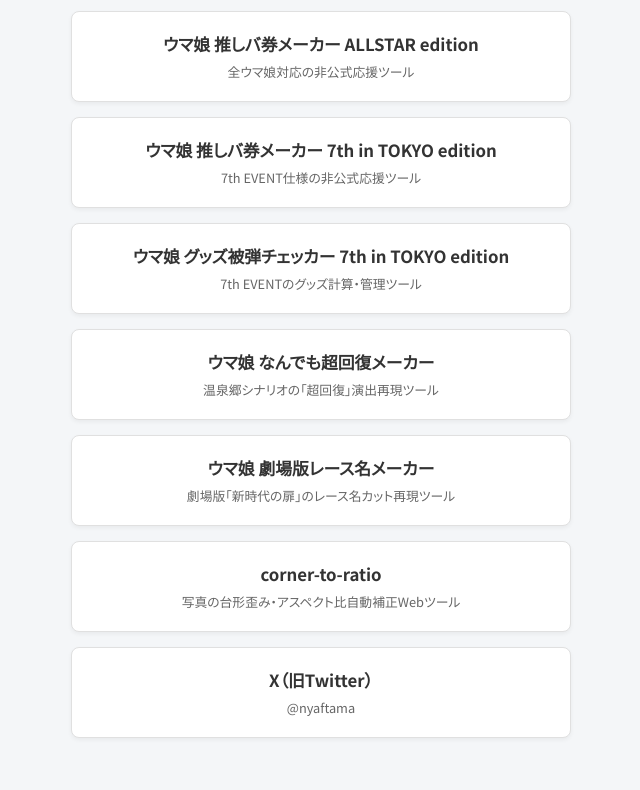
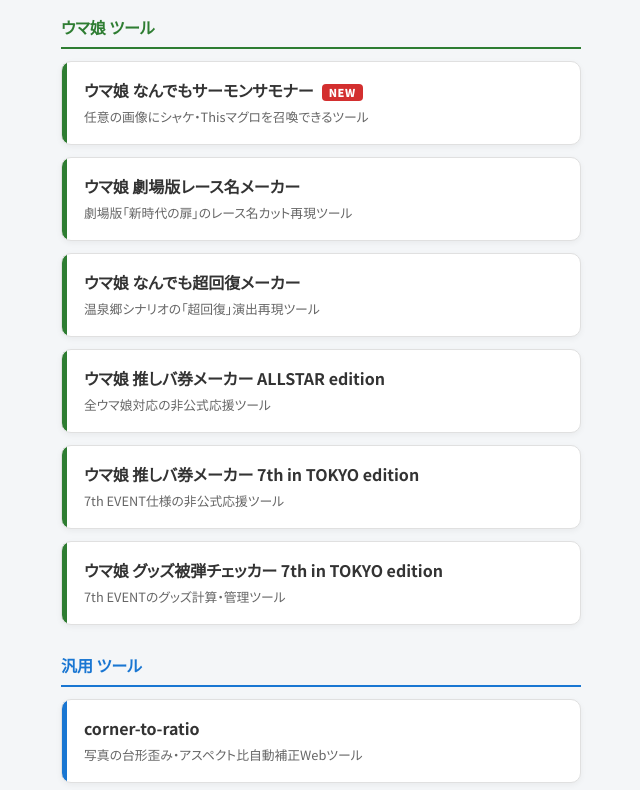
Before and after one commit to nyaftama/nyaftama.github.io, a plain HTML site: page index.html in a window 1280 px wide. Shown: the part 94-884 px from the top of the page, without its empty margins (319-959 px from the left). Drawn offline with Linux system fonts and the light colour scheme.

Commit message:
Update site structure in sitemap

```diff
--- /dev/null
+++ b/css/style.css
@@ -0,0 +1,176 @@
+/* -------------------------------------------------------------------------- */
+/* Nyaftama's GitHub Portal - Stylesheet                                      */
+/* -------------------------------------------------------------------------- */
+
+:root {
+    --uma-primary: #2e7d32;
+    --uma-light: #e8f5e9;
+    --general-primary: #1976d2;
+    --general-light: #e3f2fd;
+    --bg-color: #f4f6f8;
+    --card-bg: #ffffff;
+    --text-color: #333333;
+    --text-muted: #666666;
+    --border-color: #e0e0e0;
+    --radius: 10px;
+    --shadow: 0 2px 6px rgba(0, 0, 0, 0.05);
+    --shadow-hover: 0 6px 16px rgba(0, 0, 0, 0.08);
+}
+
+* {
+    box-sizing: border-box;
+    margin: 0;
+    padding: 0;
+}
+
+body {
+    font-family: 'Noto Sans JP', -apple-system, BlinkMacSystemFont, sans-serif;
+    font-feature-settings: "palt";
+    background-color: var(--bg-color);
+    color: var(--text-color);
+    padding: 40px 20px;
+    display: flex;
+    flex-direction: column;
+    align-items: center;
+    line-height: 1.6;
+    -webkit-font-smoothing: antialiased;
+}
+
+.container {
+    width: 100%;
+    max-width: 520px;
+}
+
+.main-title {
+    color: #222222;
+    font-size: 1.6rem;
+    font-weight: 900;
+    margin-bottom: 28px;
+    text-align: center;
+}
+
+.section-block {
+    margin-bottom: 28px;
+}
+
+.section-title {
+    font-size: 1rem;
+    font-weight: 700;
+    margin-bottom: 12px;
+    display: flex;
+    align-items: center;
+    gap: 8px;
+    padding-bottom: 6px;
+    border-bottom: 2px solid var(--border-color);
+}
+
+.section-title.uma {
+    color: var(--uma-primary);
+    border-bottom-color: var(--uma-primary);
+}
+
+.section-title.general {
+    color: var(--general-primary);
+    border-bottom-color: var(--general-primary);
+}
+
+.section-title.sns {
+    color: #555555;
+    border-bottom-color: #cccccc;
+}
+
+.link-container {
+    display: flex;
+    flex-direction: column;
+    gap: 12px;
+}
+
+/* Card Links with linear-gradient left accent line (No border-left) */
+.card-link {
+    display: block;
+    background-color: var(--card-bg);
+    border: 1px solid var(--border-color);
+    border-radius: var(--radius);
+    padding: 16px 18px 16px 22px;
+    text-decoration: none;
+    color: var(--text-color);
+    font-weight: 700;
+    font-size: 1rem;
+    box-shadow: var(--shadow);
+    transition: all 0.2s ease;
+    position: relative;
+    background-repeat: no-repeat;
+}
+
+.card-link.uma {
+    background-image: linear-gradient(to right, var(--uma-primary) 0, var(--uma-primary) 5px, transparent 5px);
+}
+
+.card-link.uma:hover {
+    transform: translateY(-2px);
+    box-shadow: var(--shadow-hover);
+    border-color: var(--uma-primary);
+    color: var(--uma-primary);
+    background-color: #fafdfa;
+    background-image: linear-gradient(to right, var(--uma-primary) 0, var(--uma-primary) 5px, transparent 5px);
+}
+
+.card-link.general {
+    background-image: linear-gradient(to right, var(--general-primary) 0, var(--general-primary) 5px, transparent 5px);
+}
+
+.card-link.general:hover {
+    transform: translateY(-2px);
+    box-shadow: var(--shadow-hover);
+    border-color: var(--general-primary);
+    color: var(--general-primary);
+    background-color: #fafcfd;
+    background-image: linear-gradient(to right, var(--general-primary) 0, var(--general-primary) 5px, transparent 5px);
+}
+
+.card-link.sns {
+    background-image: linear-gradient(to right, #555555 0, #555555 5px, transparent 5px);
+}
+
+.card-link.sns:hover {
+    transform: translateY(-2px);
+    box-shadow: var(--shadow-hover);
+    border-color: #111111;
+    color: #111111;
+    background-image: linear-gradient(to right, #111111 0, #111111 5px, transparent 5px);
+}
+
+/* Card Subtitle Description */
+.card-desc {
+    display: block;
+    font-size: 0.8rem;
+    color: var(--text-muted);
+    margin-top: 4px;
+    font-weight: normal;
+}
+
+.card-link.uma:hover .card-desc {
+    color: var(--uma-primary);
+    opacity: 0.85;
+}
+
+.card-link.general:hover .card-desc {
+    color: var(--general-primary);
+    opacity: 0.85;
+}
+
+/* NEW Badge (Inline, shrink-wrapped with white text) */
+.badge-new {
+    display: inline-block !important;
+    width: auto !important;
+    background: #d32f2f !important;
+    color: #ffffff !important;
+    font-size: 0.68rem;
+    font-weight: 900;
+    padding: 2px 7px;
+    border-radius: 4px;
+    margin-left: 8px;
+    vertical-align: middle;
+    line-height: 1.2;
+    letter-spacing: 0.5px;
+}
--- a/index.html
+++ b/index.html
@@ -2,6 +2,7 @@
 <html lang="ja">
 
 <head>
+    <!-- Google tag (gtag.js) -->
     <script async src="https://www.googletagmanager.com/gtag/js?id=G-2RNJ72H75W"></script>
     <script>
         window.dataLayer = window.dataLayer || [];
@@ -22,120 +23,65 @@
     <link rel="preconnect" href="https://fonts.googleapis.com">
     <link rel="preconnect" href="https://fonts.gstatic.com" crossorigin>
     <link href="https://fonts.googleapis.com/css2?family=Noto+Sans+JP:wght@400;700;900&display=swap" rel="stylesheet">
-
-    <style>
-        :root {
-            --primary-color: #2e7d32;
-            --bg-color: #f4f6f8;
-            --card-bg: #ffffff;
-            --text-color: #333333;
-            --border-color: #e0e0e0;
-        }
-
-        body {
-            font-family: 'Noto Sans JP', 'Helvetica Neue', Arial, sans-serif;
-            background-color: var(--bg-color);
-            color: var(--text-color);
-            margin: 0;
-            padding: 40px 20px;
-            display: flex;
-            flex-direction: column;
-            align-items: center;
-            font-feature-settings: "palt";
-        }
-
-        h1 {
-            color: var(--primary-color);
-            font-size: 1.5rem;
-            margin-top: 0;
-            margin-bottom: 30px;
-            text-align: center;
-        }
-
-        /* ボタンを縦に並べるコンテナ */
-        .link-container {
-            display: flex;
-            flex-direction: column;
-            gap: 15px;
-            width: 100%;
-            max-width: 500px;
-            /* PCで見ても広がりすぎないように制限 */
-        }
-
-        /* カード型のリンクボタン */
-        .card-link {
-            display: block;
-            background-color: var(--card-bg);
-            border: 1px solid var(--border-color);
-            border-radius: 8px;
-            padding: 20px;
-            text-decoration: none;
-            color: var(--text-color);
-            font-weight: bold;
-            font-size: 1.05rem;
-            text-align: center;
-            box-shadow: 0 2px 4px rgba(0, 0, 0, 0.05);
-            transition: all 0.2s ease;
-        }
-
-        /* マウスを乗せた時・タップした時のアニメーション */
-        .card-link:hover,
-        .card-link:active {
-            transform: translateY(-2px);
-            box-shadow: 0 4px 8px rgba(0, 0, 0, 0.1);
-            border-color: var(--primary-color);
-            color: var(--primary-color);
-        }
-
-        /* ツール名の下の補足テキスト */
-        .card-link span {
-            display: block;
-            font-size: 0.8rem;
-            color: #666;
-            margin-top: 6px;
-            font-weight: normal;
-        }
-
-        .card-link:hover span,
-        .card-link:active span {
-            color: var(--primary-color);
-            opacity: 0.8;
-        }
-    </style>
+    <link rel="stylesheet" href="css/style.css?v=1.1">
 </head>
 
 <body>
-    <h1>Nyaftama's GitHub Page</h1>
+    <div class="container">
+        <h1 class="main-title">Nyaftama's GitHub Page</h1>
 
+        <!-- Section 1: ウマ娘 ツール (#2e7d32) -->
+        <div class="section-block">
+            <h2 class="section-title uma">ウマ娘 ツール</h2>
             <div class="link-container">
-        <a href="https://nyaftama.github.io/uma-ouen-baken/" class="card-link">
+                <a href="https://nyaftama.github.io/uma-salmon-summoner/" class="card-link uma">
+                    ウマ娘 なんでもサーモンサモナー<span class="badge-new">NEW</span>
+                    <span class="card-desc">任意の画像にシャケ・Thisマグロを召喚できるツール</span>
+                </a>
+                <a href="https://nyaftama.github.io/uma-new-era-title/" class="card-link uma">
+                    ウマ娘 劇場版レース名メーカー
+                    <span class="card-desc">劇場版「新時代の扉」のレース名カット再現ツール</span>
+                </a>
+                <a href="https://nyaftama.github.io/uma-hyper-recovery/" class="card-link uma">
+                    ウマ娘 なんでも超回復メーカー
+                    <span class="card-desc">温泉郷シナリオの「超回復」演出再現ツール</span>
+                </a>
+                <a href="https://nyaftama.github.io/uma-ouen-baken/" class="card-link uma">
                     ウマ娘 推しバ券メーカー ALLSTAR edition
-            <span>全ウマ娘対応の非公式応援ツール</span>
+                    <span class="card-desc">全ウマ娘対応の非公式応援ツール</span>
                 </a>
-        <a href="https://nyaftama.github.io/uma7th-ouen-baken/" class="card-link">
+                <a href="https://nyaftama.github.io/uma7th-ouen-baken/" class="card-link uma">
                     ウマ娘 推しバ券メーカー 7th in TOKYO edition
-            <span>7th EVENT仕様の非公式応援ツール</span>
+                    <span class="card-desc">7th EVENT仕様の非公式応援ツール</span>
                 </a>
-        <a href="https://nyaftama.github.io/uma7th-item-search/" class="card-link">
+                <a href="https://nyaftama.github.io/uma7th-item-search/" class="card-link uma">
                     ウマ娘 グッズ被弾チェッカー 7th in TOKYO edition
-            <span>7th EVENTのグッズ計算・管理ツール</span>
+                    <span class="card-desc">7th EVENTのグッズ計算・管理ツール</span>
                 </a>
-        <a href="https://nyaftama.github.io/uma-hyper-recovery/" class="card-link">
-            ウマ娘 なんでも超回復メーカー
-            <span>温泉郷シナリオの「超回復」演出再現ツール</span>
+            </div>
+        </div>
+
+        <!-- Section 2: 汎用 ツール (#1976d2) -->
+        <div class="section-block">
+            <h2 class="section-title general">汎用 ツール</h2>
+            <div class="link-container">
+                <a href="https://nyaftama.github.io/corner-to-ratio/" class="card-link general">
+                    corner-to-ratio
+                    <span class="card-desc">写真の台形歪み・アスペクト比自動補正Webツール</span>
                 </a>
-        <a href="https://nyaftama.github.io/uma-new-era-title/" class="card-link">
-            ウマ娘 劇場版レース名メーカー
-            <span>劇場版「新時代の扉」のレース名カット再現ツール</span>
+            </div>
+        </div>
+
+        <!-- Section 3: SNS -->
+        <div class="section-block">
+            <h2 class="section-title sns">Links</h2>
+            <div class="link-container">
+                <a href="https://x.com/nyaftama" class="card-link sns" target="_blank" rel="noopener noreferrer">
+                    X（旧Twitter）
+                    <span class="card-desc">@nyaftama</span>
                 </a>
-        <a href="https://nyaftama.github.io/corner-to-ratio/" class="card-link">
-            corner-to-ratio
-            <span>写真の台形歪み・アスペクト比自動補正Webツール</span>
-        </a>
-        <a href="https://x.com/nyaftama" class="card-link">
-            X（旧Twitter）
-            <span>@nyaftama</span>
-        </a>
+            </div>
+        </div>
     </div>
 </body>
 
```
Also changed, not shown: sitemap.xml (+19 -13 lines). Lines whose indentation alone changed are shown as unchanged.
